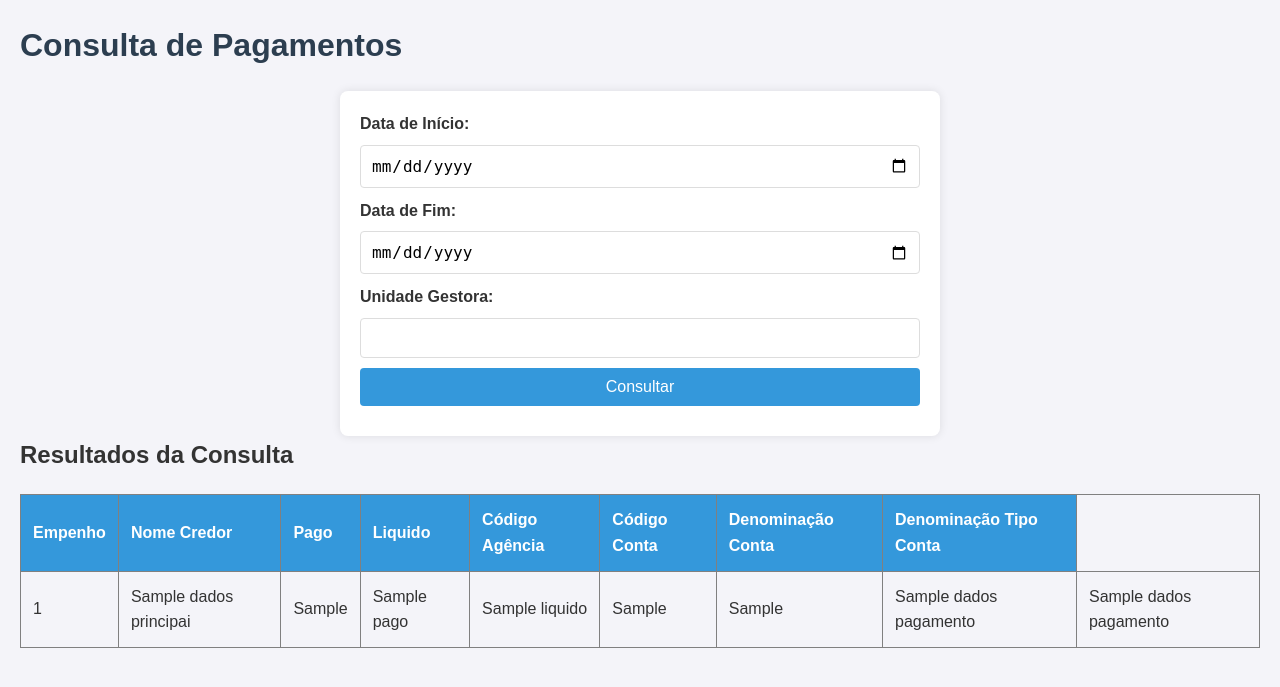
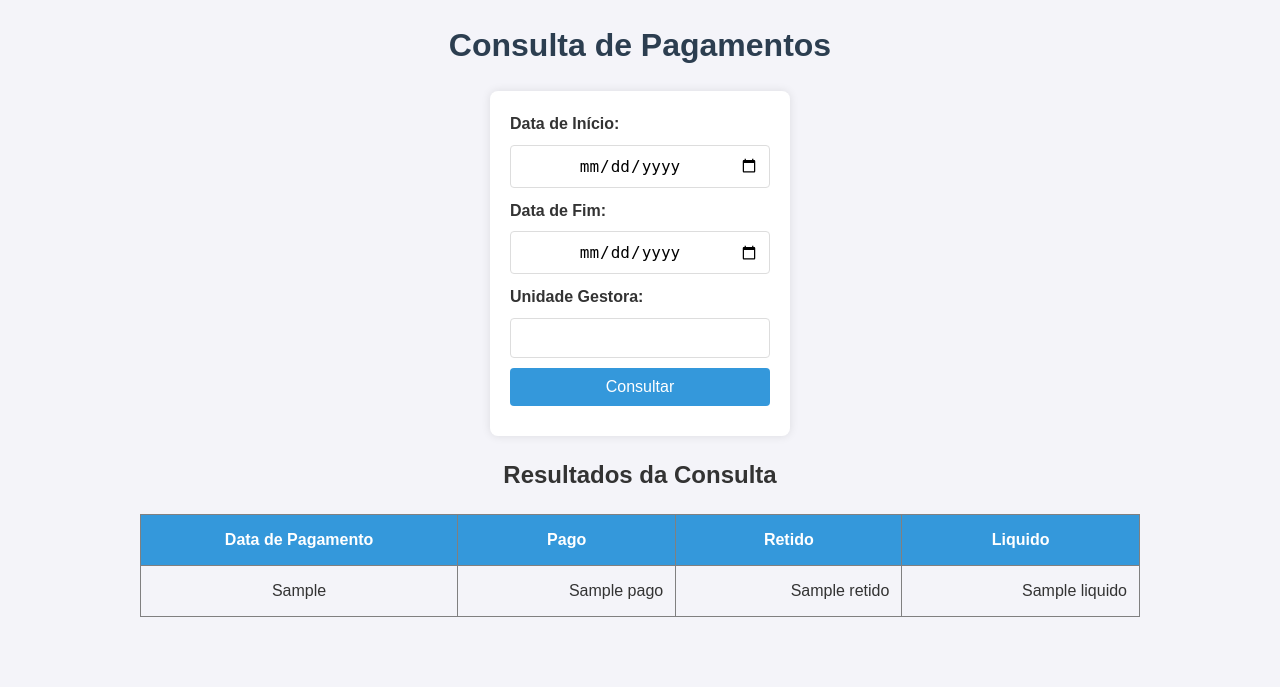
Before and after one commit to admsouza/Consultar-Pagamentos, a Flask app: template templates/index.html in a window 1280 px wide. Shown: the top 687 px of the page. Run offline with Flask 3, Linux system fonts and the light colour scheme; the template is opened without the code that fills it: most values are stand-ins (such as "Sample title", 1, 10 or a date in 2020); parts of the project's set-up code (start-up, migrations or seed data) failed here and were passed over.

Commit message:
Formatação de dados

```diff
--- a/app.py
+++ b/app.py
@@ -1,13 +1,20 @@
-from flask import Flask, render_template, request, jsonify
+from flask import Flask, render_template, request
 import requests
+from collections import defaultdict
+import locale
+from datetime import datetime
 
 app = Flask(__name__)
 
 API_URL = 'https://sagresonline.tce.pb.gov.br/api/v2/municipal/execucao-orcamentaria/pagamentos'
 
+locale.setlocale(locale.LC_ALL, 'pt_BR.UTF-8')  # Define o local para formato de moeda brasileira
+
 @app.route('/', methods=['GET', 'POST'])
 def consult_payments():
     data = []
+    grouped_data = defaultdict(lambda: {'pago': 0, 'retido': 0, 'liquido': 0})
+
     if request.method == 'POST':
         start_date = request.form.get('start_date')
         end_date = request.form.get('end_date')
@@ -24,22 +31,39 @@ def consult_payments():
             response.raise_for_status()
             api_data = response.json()
 
-            # Filtra apenas os dados desejados
+            # Filtra apenas os dados desejados e agrupa por data de pagamento
             if isinstance(api_data, list):
-                data = [
-                    {
-                        'dadosPrincipais': item.get('dadosPrincipais', {}),
-                        'dadosPagamento': item.get('dadosPagamento', {})
-                    }
-                    for item in api_data
-                ]
+                for item in api_data:
+                    dados_pagamento = item.get('dadosPagamento', {})
+                    data_pagamento = dados_pagamento.get('dataPagamento', '')
+
+                    if data_pagamento:
+                        # Extrai apenas a parte da data, ignorando o tempo
+                        data_pagamento = data_pagamento.split(' ')[0]
+                        grouped_data[data_pagamento]['pago'] += dados_pagamento.get('pago', 0)
+                        grouped_data[data_pagamento]['retido'] += dados_pagamento.get('retido', 0)
+                        grouped_data[data_pagamento]['liquido'] += dados_pagamento.get('liquido', 0)
             else:
                 return "Erro na resposta da API: Estrutura de dados inesperada.", 500
 
         except requests.RequestException as e:
             return f"Erro na consulta: {e}", 500
 
-    return render_template('index.html', data=data)
+    # Ordena os dados por data de pagamento
+    sorted_data = sorted(grouped_data.items(), key=lambda x: datetime.strptime(x[0], '%Y-%m-%d'))
+
+    # Formata os valores para moeda brasileira
+    formatted_data = [
+        {
+            'dataPagamento': data_pagamento,
+            'pago': locale.currency(valores['pago'], grouping=True),
+            'retido': locale.currency(valores['retido'], grouping=True),
+            'liquido': locale.currency(valores['liquido'], grouping=True)
+        }
+        for data_pagamento, valores in sorted_data
+    ]
+
+    return render_template('index.html', data=formatted_data)
 
 if __name__ == '__main__':
     app.run(debug=True)
--- a/static/index.css
+++ b/static/index.css
@@ -18,6 +18,7 @@ body {
 h1 {
   color: #2c3e50;
   margin-bottom: 20px;
+  text-align: center;
 }
 
 /* Formulário */
@@ -26,8 +27,8 @@ form {
   padding: 20px;
   border-radius: 8px;
   box-shadow: 0 0 10px rgba(0, 0, 0, 0.1);
-  max-width: 600px;
-  margin: auto;
+  max-width: 300px;
+  margin: 0 auto 20px;
 }
 
 form label {
@@ -45,6 +46,7 @@ form button {
   border: 1px solid #ddd;
   border-radius: 4px;
   font-size: 16px;
+  text-align: center;
 }
 
 form button {
@@ -59,8 +61,14 @@ form button:hover {
 }
 
 /* Tabela */
+.table {
+  display: flex;
+  justify-content: center;
+}
+
 table {
   width: 100%;
+  max-width: 1000px;
   border-collapse: collapse;
   margin-top: 20px;
 }
@@ -72,7 +80,7 @@ table thead {
 
 table th, table td {
   padding: 12px;
-  text-align: left;
+  text-align: center;
 }
 
 table th {
@@ -87,21 +95,29 @@ table tbody tr:hover {
   background-color: #e1e1e1;
 }
 
+.value {
+  text-align: right;
+}
+
 /* Responsividade */
 @media (max-width: 768px) {
   table {
-      display: block;
-      overflow-x: auto;
-      white-space: nowrap;
+    display: block;
+    overflow-x: auto;
+    white-space: nowrap;
   }
 
   form {
-      padding: 10px;
+    padding: 10px;
   }
 
   form input[type="date"],
   form input[type="text"],
   form button {
-      font-size: 14px;
+    font-size: 14px;
   }
 }
+
+h1, h2 {
+  text-align: center;
+}
--- a/templates/index.html
+++ b/templates/index.html
@@ -4,10 +4,7 @@
     <meta charset="UTF-8" />
     <meta name="viewport" content="width=device-width, initial-scale=1.0" />
     <title>Consulta de Pagamentos</title>
-    <link
-      rel="stylesheet"
-      href="{{ url_for('static', filename='index.css') }}"
-    />
+    <link rel="stylesheet" href="{{ url_for('static', filename='index.css') }}" />
 </head>
 <body>
     <h1>Consulta de Pagamentos</h1>
@@ -26,36 +23,28 @@
 
     {% if data %}
     <h2>Resultados da Consulta</h2>
+    <div class="table">
         <table border="1">
             <thead>
                 <tr>
-        <th>Empenho</th>
-          <th>Nome Credor</th>
-
+                    <th>Data de Pagamento</th>
                     <th>Pago</th>
+                    <th>Retido</th>
                     <th>Liquido</th>
-          <th>Código Agência</th>
-          <th>Código Conta</th>
-          <th>Denominação Conta</th>
-          <th>Denominação Tipo Conta</th>
                 </tr>
             </thead>
             <tbody>
                 {% for item in data %}
                 <tr>
-          <td>{{ item['dadosPrincipais'].get('numEmpenho', '') }}</td>
-          <td>{{ item['dadosPrincipais'].get('nomeCredor', '') }}</td>
-          <td>{{ item['dadosPagamento'].get('dataPagamento', '') }}</td>
-          <td>{{ item['dadosPagamento'].get('pago', '') }}</td>
-          <td>{{ item['dadosPagamento'].get('liquido', '') }}</td>
-          <td>{{ item['dadosPagamento'].get('codigoAgencia', '') }}</td>
-          <td>{{ item['dadosPagamento'].get('codigoConta', '') }}</td>
-          <td>{{ item['dadosPagamento'].get('denominacaoConta', '') }}</td>
-          <td>{{ item['dadosPagamento'].get('denominacaoTipoConta', '') }}</td>
+                    <td>{{ item['dataPagamento'] }}</td>
+                    <td class="value">{{ item['pago'] }}</td>
+                    <td class="value">{{ item['retido'] }}</td>
+                    <td class="value">{{ item['liquido'] }}</td>
                 </tr>
                 {% endfor %}
             </tbody>
         </table>
+    </div>
     {% endif %}
 </body>
 </html>
```
Lines whose indentation alone changed are shown as unchanged.
